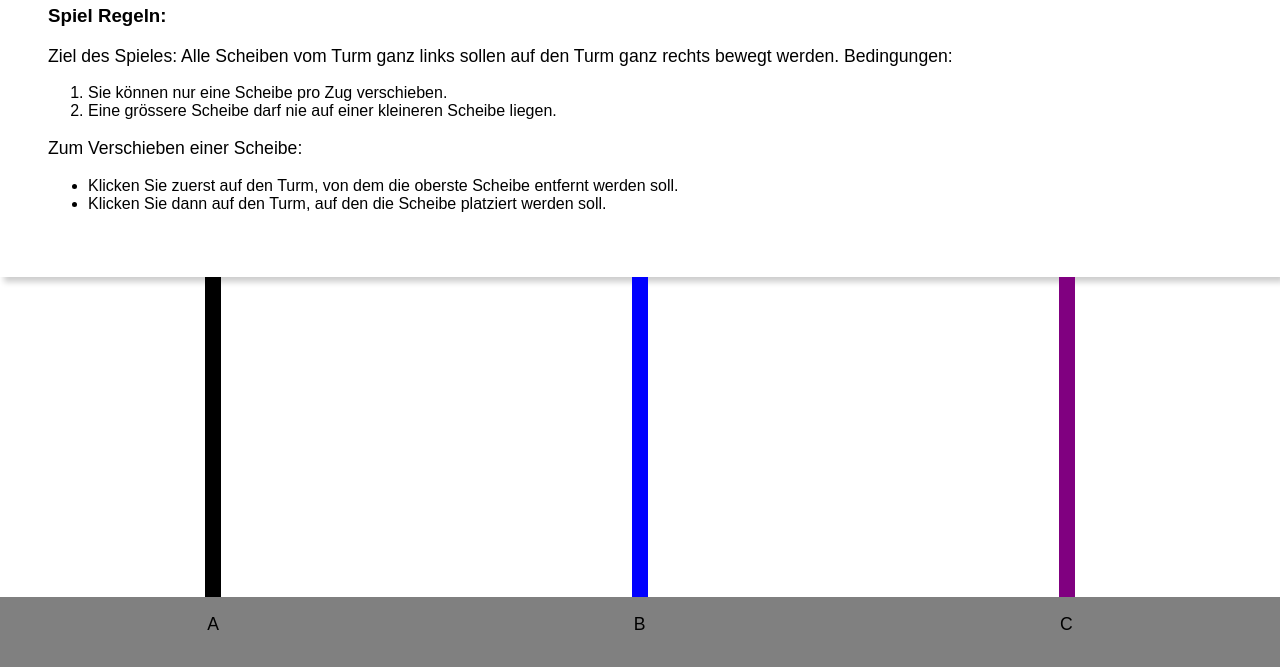
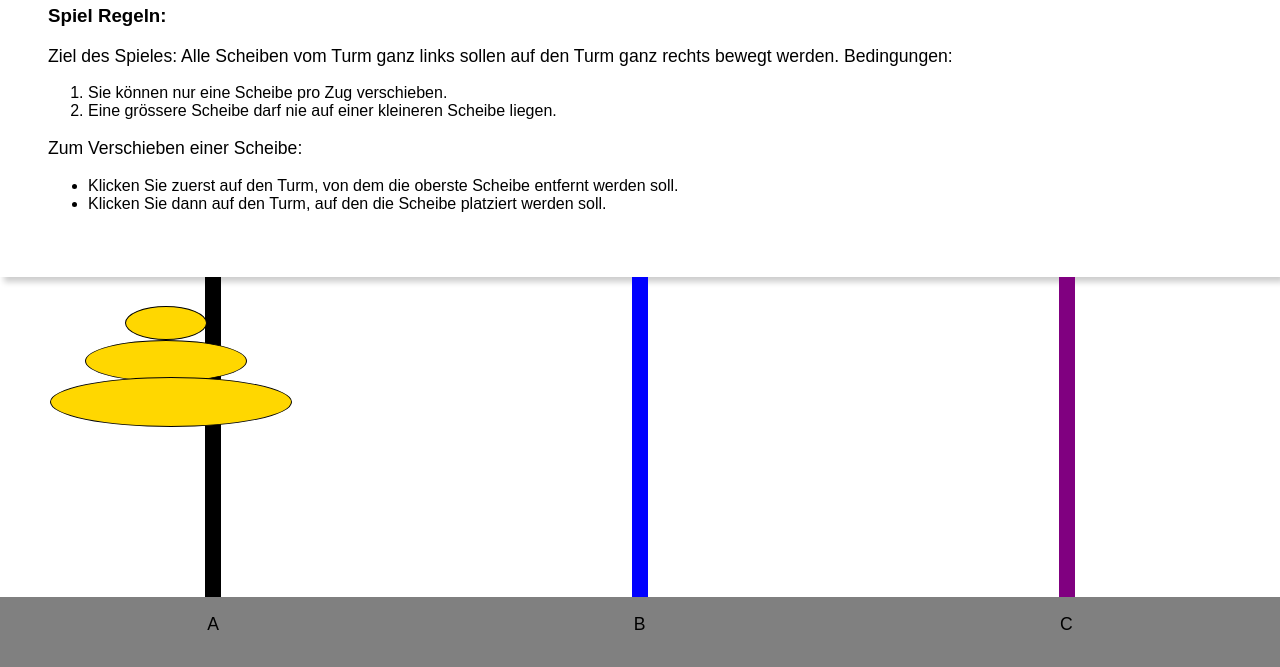
Before and after one commit to Brianquant/tower-of-hanoi, a plain HTML site: page index.html in a window 1280 px wide. Shown: the part 133-800 px from the top of the page. Drawn offline with Linux system fonts and the light colour scheme.

Commit message:
positioned pegs in js file

```diff
--- a/css/main.scss
+++ b/css/main.scss
@@ -23,9 +23,38 @@ a {
     box-shadow: 4px 5px 6px rgba($color: #000000, $alpha: 0.2);
 }
 
+#scope-tower {
+    display: flex;
+    justify-content: center;
+}
+
 .canvas {
     display: flex;
     flex-direction: column;
+
+    #peg-1 {
+        width: 15rem;
+        height: 3rem;
+        background-color: gold;
+        border-radius: 50%;
+        border: 1px solid #000;
+    }
+
+    #peg-2 {
+        width: 10rem;
+        height: 2.5rem;
+        background-color: gold;
+        border-radius: 50%;
+        border: 1px solid #000;
+    }
+
+    #peg-3 {
+        width: 5rem;
+        height: 2rem;
+        background-color: gold;
+        border-radius: 50%;
+        border: 1px solid #000;
+    }
 
     .container-tower {
         display: flex;
--- a/index.html
+++ b/index.html
@@ -5,6 +5,7 @@
         <meta name="viewport" content="width=device-width, initial-scale=1.0" />
         <title>Turm von Hanoi</title>
         <link rel="stylesheet" href="./css/main.css" />
+        <script src="./main.js" defer></script>
     </head>
     <body>
         <section class="intructions">
@@ -33,8 +34,10 @@
                 </li>
             </ul>
         </section>
-        <!-- <canvas></canvas> -->
         <section class="canvas">
+            <div id="peg-3"></div>
+            <div id="peg-2"></div>
+            <div id="peg-1"></div>
             <div class="container-tower">
                 <div id="tower-A"></div>
                 <div id="tower-B"></div>
--- /dev/null
+++ b/main.js
@@ -0,0 +1,45 @@
+// Events
+// document.addEventListener("click", movePeg_3);
+
+// Set Peg to default position
+function defaultPosition_1(xAxis, yAxis) {
+    const peg = document.getElementById("peg-1");
+    peg.style.position = "absolute";
+    peg.style.left = xAxis + "px";
+    peg.style.bottom = yAxis + "px";
+}
+function defaultPosition_2(xAxis, yAxis) {
+    const peg = document.getElementById("peg-2");
+    peg.style.position = "absolute";
+    peg.style.left = xAxis + "px";
+    peg.style.bottom = yAxis + "px";
+}
+function defaultPosition_3(xAxis, yAxis) {
+    const peg = document.getElementById("peg-3");
+    peg.style.position = "absolute";
+    peg.style.left = xAxis + "px";
+    peg.style.bottom = yAxis + "px";
+}
+
+defaultPosition_1(50, 240);
+defaultPosition_2(85, 285);
+defaultPosition_3(125, 327);
+
+function movePeg_3(xAxis, yAxis) {
+    const peg_3 = document.getElementById("peg-3");
+    let pegIsClicked = false;
+
+    peg_3.addEventListener("click", function () {
+        pegIsClicked = true;
+        if (pegIsClicked) {
+            peg_3.style.position = "absolute";
+            peg_3.style.left = xAxis + "px";
+            peg_3.style.top = yAxis + "px";
+            console.log(pegIsClicked);
+        } else {
+            return;
+        }
+    });
+}
+
+movePeg_3(125, 400);
```
Also changed, not shown: css/main.css, 1 other file.
